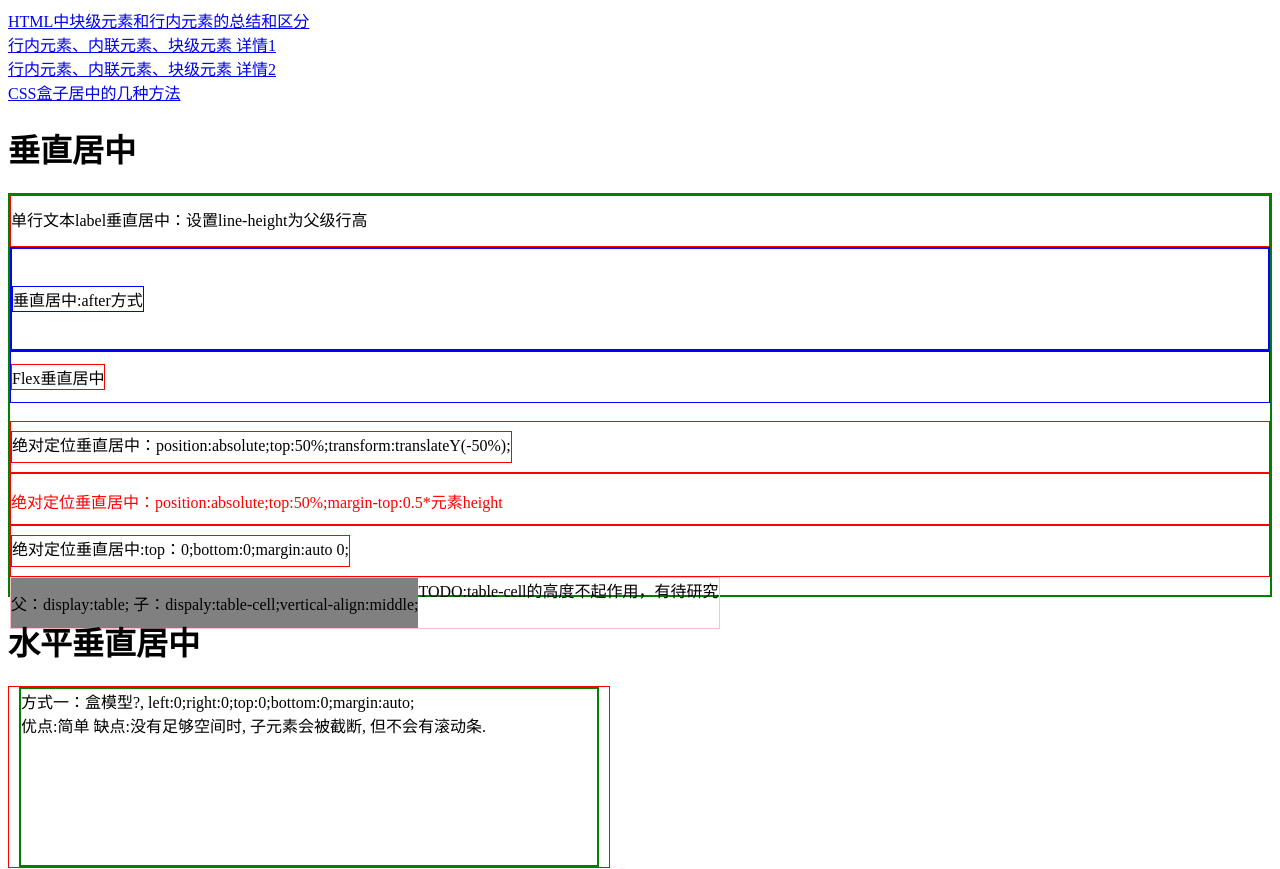
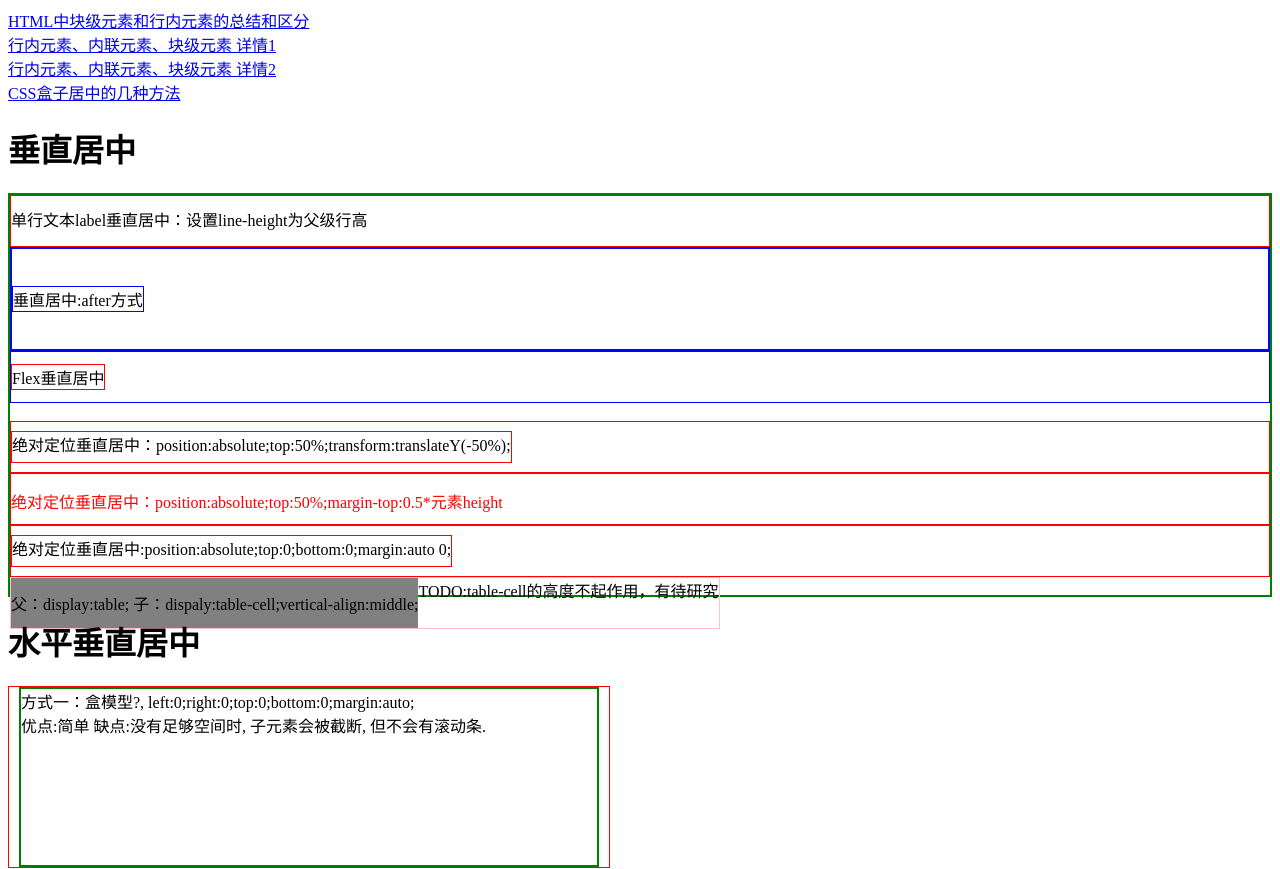
Before and after one commit to mayuxian/css3-sample, a Vue app: page / in a window 1280 px wide. Shown: the top 869 px of the page. Built offline with nearby package versions, Linux system fonts and the light colour scheme.

Commit message:
更新垂直居中样式示例

```diff
--- a/src/element-center/VerticalSample.vue
+++ b/src/element-center/VerticalSample.vue
@@ -30,7 +30,7 @@
         <div
           style="border:1px solid red;position:absolute;top:0;bottom:0;
         margin:auto 0;height:30px;"
-        >绝对定位垂直居中:top：0;bottom:0;margin:auto 0;</div>
+        >绝对定位垂直居中:position:absolute;top:0;bottom:0;margin:auto 0;</div>
       </div>
       <div style="display:table;border:1px solid pink;height:50px;">
         <div
```
